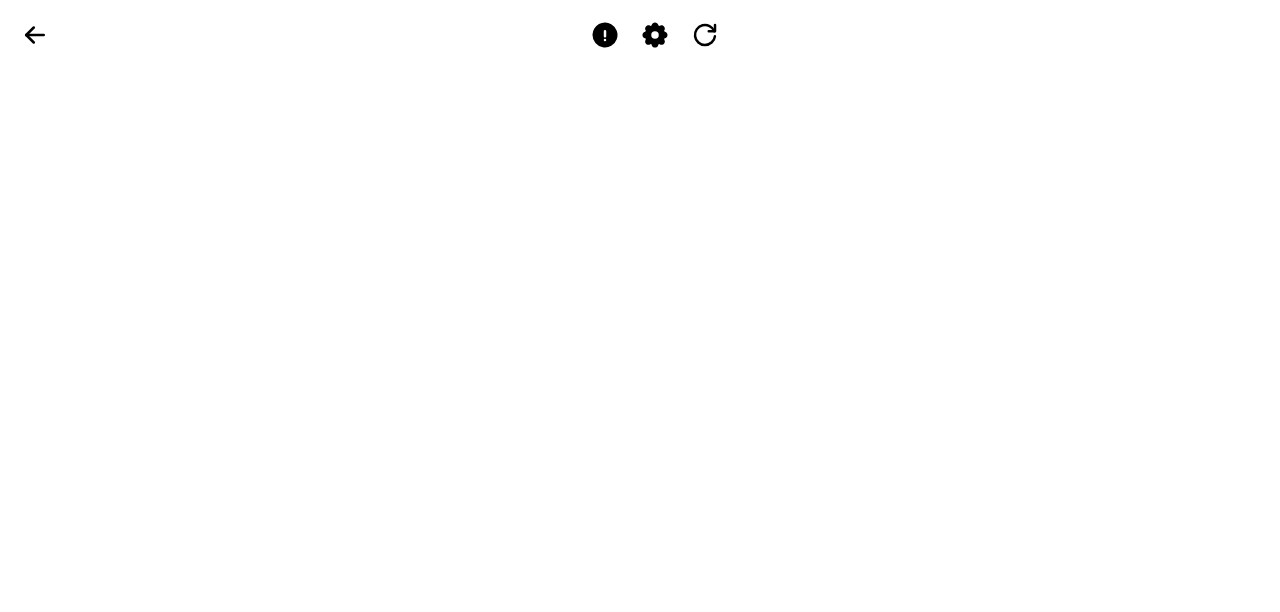
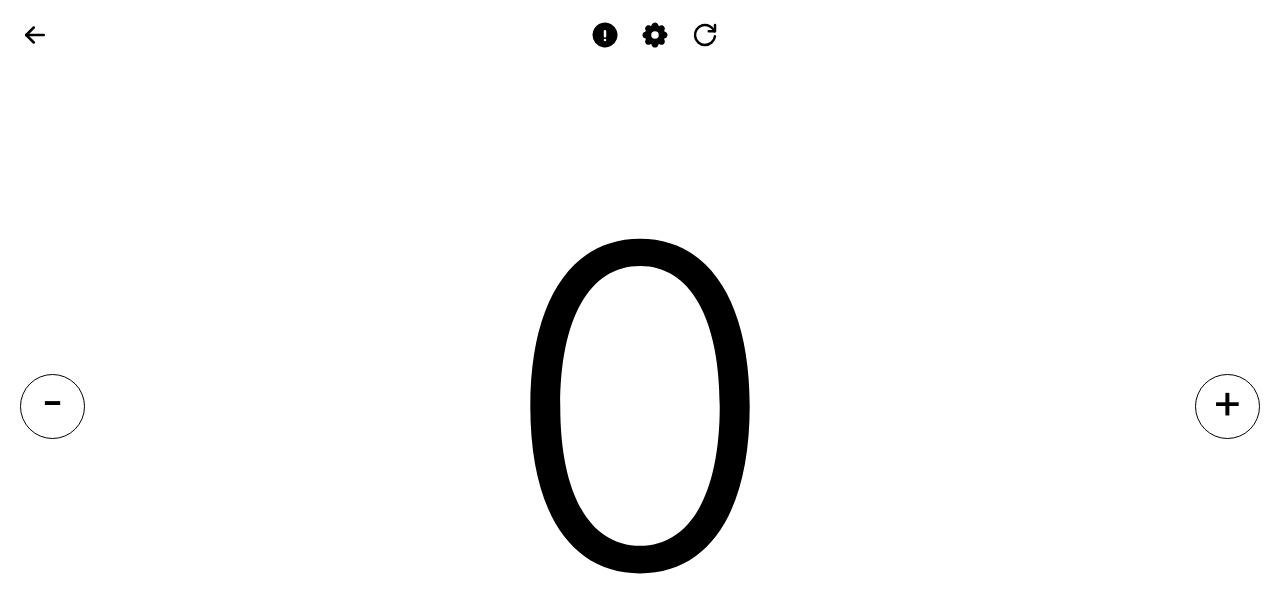
Before and after one commit to MuhammadHarisBaloch/time-machine, a Next.js app: page /counter in a window 1280 px wide. Shown: the top 612 px of the page. Built offline with nearby package versions, Linux system fonts and the light colour scheme.

Commit message:
[FEAT] counter ui completed 🚀

```diff
--- a/app/counter/page.tsx
+++ b/app/counter/page.tsx
@@ -1,22 +1,18 @@
-import { Flex } from "@mantine/core";
-import Link from "next/link";
-import {
-  IconSettingsFilled,
-  IconReload,
-  IconExclamationCircleFilled,
-  IconArrowLeft,
-} from "@tabler/icons-react";
+import { Flex, Stack, Title } from "@mantine/core";
+import CounterControls from "../../components/Counter/Controls";
+import RoundedButton from "../../components/Counter/RoundedButton";
+
 export default function Counter() {
   return (
-    <Flex px="lg" pt="lg">
-      <Link href="/">
-        <IconArrowLeft color="black" size={30} />
-      </Link>
-      <Flex gap="lg" justify="center" w="100vw">
-        <IconExclamationCircleFilled size={30} />
-        <IconSettingsFilled size={30} />
-        <IconReload size={30} />
+    <Stack>
+      <CounterControls />
+      <Flex align="center" justify="space-between" p="lg">
+        <RoundedButton text="-" />
+        <Title order={3} fz="28rem" fw={300}>
+          0
+        </Title>
+        <RoundedButton text="+" />
       </Flex>
-    </Flex>
+    </Stack>
   );
 }
--- a/app/global.style.scss
+++ b/app/global.style.scss
@@ -1,3 +1,13 @@
 .debug {
   border: 2px solid red;
 }
+
+.hover-expand:hover {
+  transform: scale(1.2, 1.2);
+  transition: 0.3s;
+  transition-timing-function: ease;
+}
+
+.pointer {
+  cursor: pointer;
+}
--- /dev/null
+++ b/components/Counter/Controls/index.tsx
@@ -0,0 +1,28 @@
+import { Flex } from "@mantine/core";
+import {
+  IconArrowLeft,
+  IconExclamationCircleFilled,
+  IconReload,
+  IconSettingsFilled,
+} from "@tabler/icons-react";
+import Link from "next/link";
+
+function CounterControls() {
+  return (
+    <Flex px="lg" pt="lg">
+      <Link href="/">
+        <IconArrowLeft className="hover-expand" color="black" size={30} />
+      </Link>
+      <Flex gap="lg" justify="center" w="100vw">
+        <IconExclamationCircleFilled
+          className="hover-expand pointer"
+          size={30}
+        />
+        <IconSettingsFilled className="hover-expand pointer" size={30} />
+        <IconReload className="hover-expand pointer" size={30} />
+      </Flex>
+    </Flex>
+  );
+}
+
+export default CounterControls;
--- /dev/null
+++ b/components/Counter/RoundedButton/index.tsx
@@ -0,0 +1,29 @@
+import { Stack, Text } from "@mantine/core";
+
+interface RoundedButtonProps {
+  text: string;
+}
+
+function RoundedButton({ text }: RoundedButtonProps) {
+  return (
+    <Stack
+      className="hover-expand pointer"
+      w={65}
+      h={65}
+      bg="white"
+      align="center"
+      justify="center"
+      pb="xs"
+      style={{
+        borderRadius: 50,
+        border: "1px solid black",
+      }}
+    >
+      <Text ta="center" fz="3rem" fw={400}>
+        {text}
+      </Text>
+    </Stack>
+  );
+}
+
+export default RoundedButton;
```
